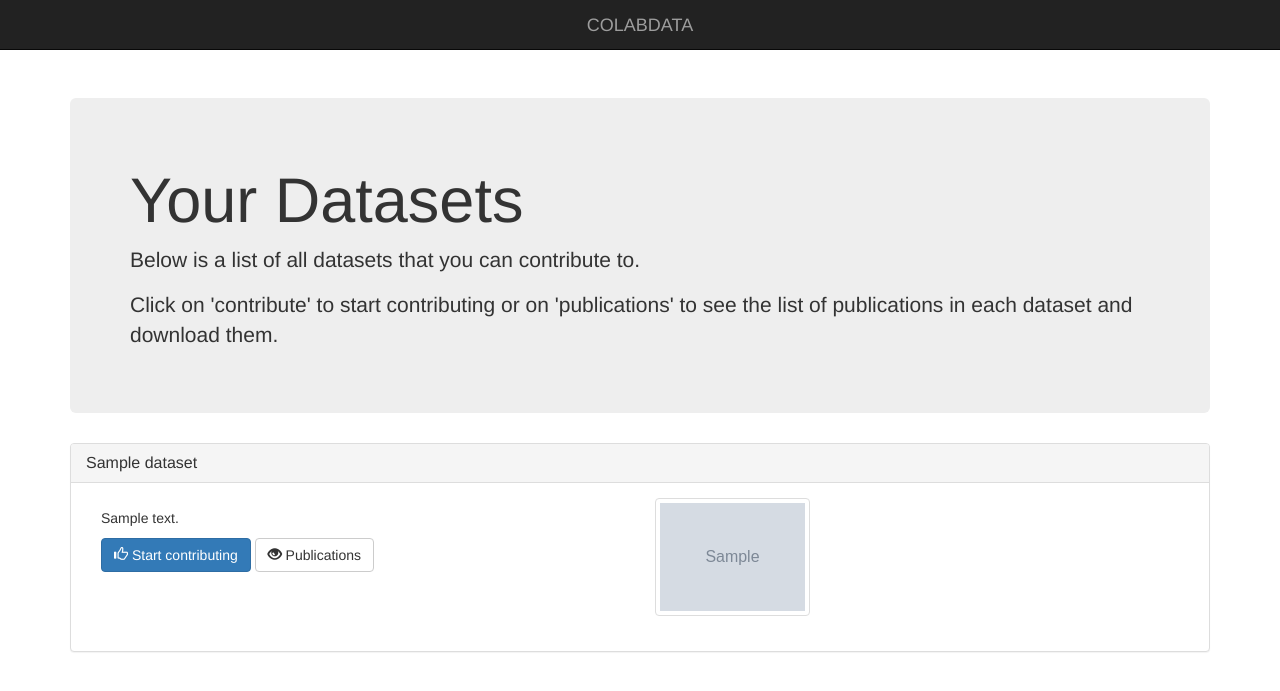
After one commit to daniellima/colabdata, a Django app: template image_tagger/templates/image_tagger/private_datasets.html in a window 1280 px wide. The commit adds this page. Shown: the top 691 px of the page. Run offline with Django 3.2, Linux system fonts and the light colour scheme; the template is opened without the code that fills it: most values are stand-ins (such as "Sample title", 1, 10 or a date in 2020); grey boxes marked "Sample" are stand-in pictures; some libraries are stand-ins or nearby versions.

Commit message:
Migrando pagina que lista datasets passiveis de contribuição para Django

```diff
--- a/image_tagger/models.py
+++ b/image_tagger/models.py
@@ -26,6 +26,9 @@ class Dataset(models.Model):
 
     def has_no_publications(self):
         return len(self.publications.all()) == 0
+
+    def get_example_images(self, how_many):
+        return self.images.order_by('id').all()[:how_many] # order by id only to avoid having an undetermined order
 
     def __str__(self):
         return self.name
--- /dev/null
+++ b/image_tagger/templates/image_tagger/private_datasets.html
@@ -0,0 +1,89 @@
+{% load static %}
+<!doctype html>
+<html lang="en">
+<head>
+  <meta charset="utf-8">
+  <title>Datasets | COLABDATA</title>
+  <link rel="stylesheet" href="{% static 'libs/bootstrap/css/bootstrap.css' %}" type="text/css" />
+  <link rel="stylesheet" href="{% static 'css/main.css' %}" type="text/css" />
+</head>
+<body>
+    <nav class="navbar navbar-inverse navbar-fixed-top">
+    <div class="container-fluid">
+      <div class="navbar-header">
+        <a href="#" class="navbar-brand">
+          COLABDATA
+        </a>
+      </div>
+    </div>
+    </nav>
+
+    <div class="container">
+        <div class="row">
+          <div class="col-xs-12">
+            <div class="jumbotron">
+              <h1>Your Datasets</h1>
+              <p>Below is a list of all datasets that you can contribute to.</p>
+              <p>Click on 'contribute' to start contributing or on 'publications' to see the list of publications in each dataset and download them.</p>
+            </div>
+
+            {% for dataset, images in datasets_with_images %}
+              <div class="panel panel-default">
+                <div class="panel-heading">
+                  <h3 class="panel-title">{{ dataset.name }}</h3>
+                </div>
+                <div class="panel-body">
+                  <div class="col-xs-6">
+                    <p>{{ dataset.description|linebreaks }}</p>
+                    <p>
+                      <a
+                        href="#"
+                        class="btn btn-primary"
+                        title="Click to start contributing!"
+                        >
+                          <span class="glyphicon glyphicon-thumbs-up"></span>
+                          Start contributing
+                      </a>
+                      {% if dataset.has_no_publications %}
+                        <button
+                          disabled
+                          class="btn btn-default"
+                          title="This dataset has no publications"
+                          >
+                            <span class="glyphicon glyphicon-eye-close"></span>
+                            This dataset has no publications
+                        </button>
+                      {% else %}
+                        <a
+                          href="{% url 'dataset-publications' dataset.id %}?from_private"
+                          class="btn btn-default"
+                          title="Click to view a list of this dataset publications"
+                          >
+                            <span class="glyphicon glyphicon-eye-open"></span>
+                            Publications
+                        </a>
+                      {% endif %}
+                    </p>
+                  </div>
+                  {% for image in images %}
+                    <div class="col-xs-2">
+                      <span class="thumbnail">
+                        <img src="{{ image.file.url }}" alt="one of the dataset images" />
+                      </span>
+                    </div>
+                  {% endfor %}
+                </div>
+              </div>
+            {% empty %}
+              <p style="text-align:center; font-size: 1.5em; margin-top: 3em">
+                You have no datasets. Ask an administrator to add you to a dataset
+              </p>
+              <p style="text-align:center; font-size: 1.5em;">
+                <a href="{% url 'datasets' %}">However, you can freely navigate through the public datasets. Click here</a>
+              </p>
+            {% endfor %}
+          </div>
+        </div>
+    </div>
+</body>
+</html>
--- a/image_tagger/urls.py
+++ b/image_tagger/urls.py
@@ -10,6 +10,8 @@ urlpatterns = [
     url(r'^login$', views.login, name='login'),
     url(r'^logout$', views.logout, name='logout'),
     url(r'^dataset/([0-9]+)/publications/$', views.dataset_publications, name="dataset-publications"),
-    url(r'datasets', views.datasets, name='datasets'),
-    url(r'', views.index, name='index')
+    url(r'^datasets$', views.datasets, name='datasets'),
+    url(r'^$', views.index, name='index'),
+    url(r'^private_datasets$', views.private_datasets, name='private-datasets'),
+    url(r'^logout$', views.logout, name='logout')
 ]
```
Also changed, not shown: image_tagger/templates/image_tagger/dataset_publications.html (+7 -0 lines), image_tagger/templates/image_tagger/index.html (+24 -1 lines), image_tagger/views.py (+19 -1 lines).
